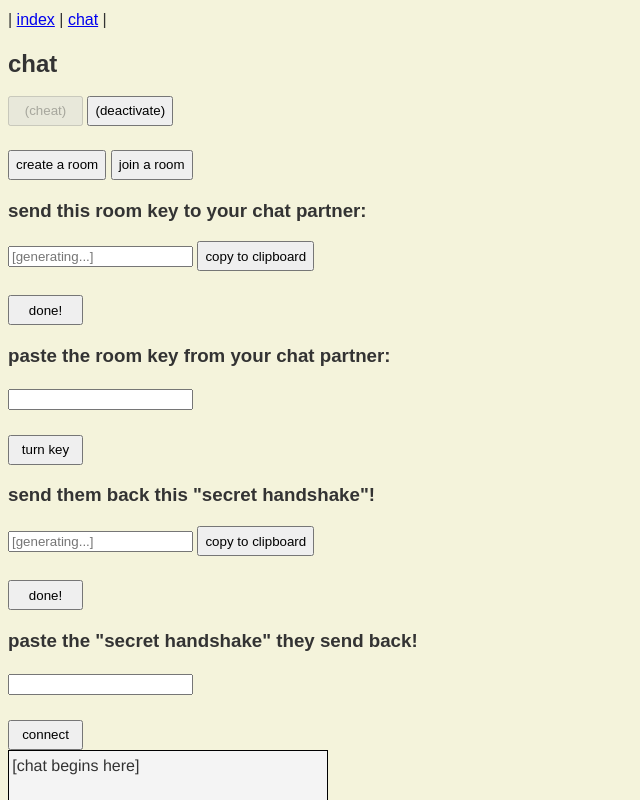
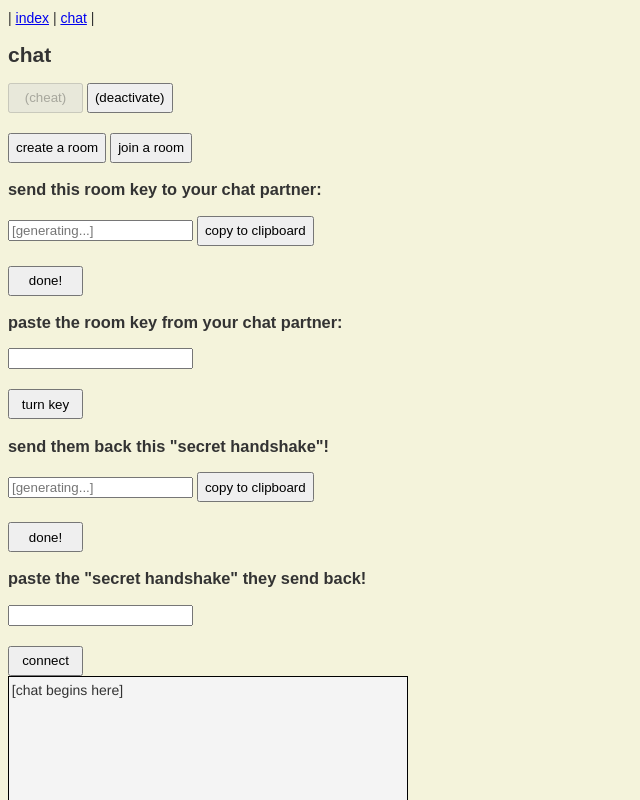
Before and after one commit to dtklumpp/alexandra-chat, a plain HTML site: page chat.html in a window 1280 px wide. Both pictures are taken after a click on the button "(deactivate)". Shown: the top 800 px of the page, without its empty margins (0-640 px from the left). Drawn offline with nearby package versions, Linux system fonts and the light colour scheme.

Commit message:
text formatting

```diff
--- a/fetch.css
+++ b/fetch.css
@@ -12,10 +12,12 @@ body {
     background-color: #f4f3db;
     color: #333;
     font-family: sans-serif;
-    font-size: 1em;
-    line-height: 1.5rem;
+    /* font-size: 1em;
+    line-height: 1.5rem; */
     margin-bottom: 1.5rem;
     /* scrollbar-color: red red; */
+    font-size: 14px;
+    line-height: 20px;
 }
 
 button {
@@ -35,16 +37,18 @@ textarea {
 }
 
 #chatbox {
+    /* background-color: white; */
     background-color: var(--base-color);
-    /* background-color: white; */
-    width: 20rem;
+    /* width: 20rem; */
+    width: 25rem;
     border: 1px solid black;
     height: 10rem;
     overflow-y: scroll;
     overflow-x: hidden;
     /* font-size: 14px; */
     padding: 0.2em;
-    font-family: Helvetica;
+    /* font-family: Helvetica; */
+    font-family: "Helvetica Neue", Helvetica, Arial, sans-serif;
     /* scrollbar-color: red red;
     scrollbar-base-color: red; */
 }
@@ -74,6 +78,9 @@ body::-webkit-scrollbar {
 }
 
 .msg {
-    max-width: 18rem;
+    max-width: 23rem;
+    /* max-width: 18rem; */
     overflow-wrap: break-word;
+    /* color: #468847; */
+    /* color: #3a87ad; */
 }
```
Also changed, not shown: chat.js (+13 -1 lines).
